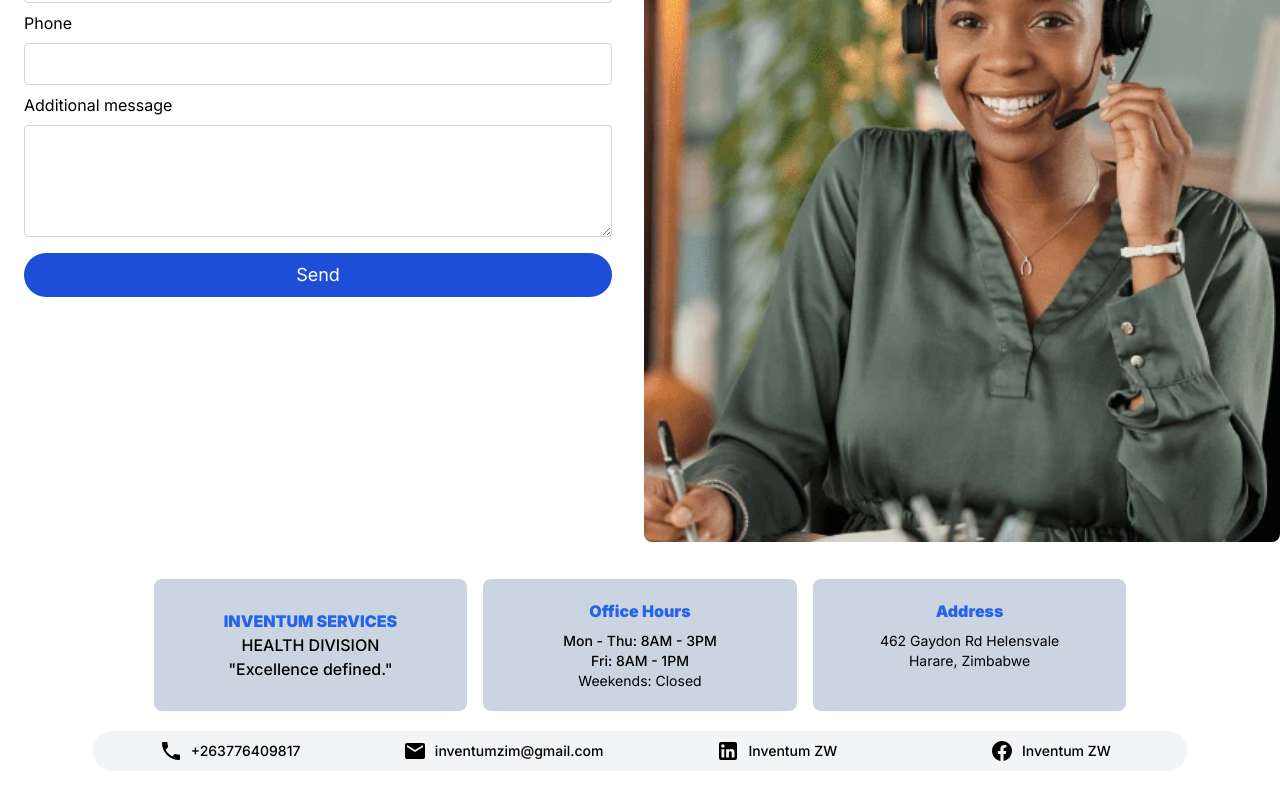
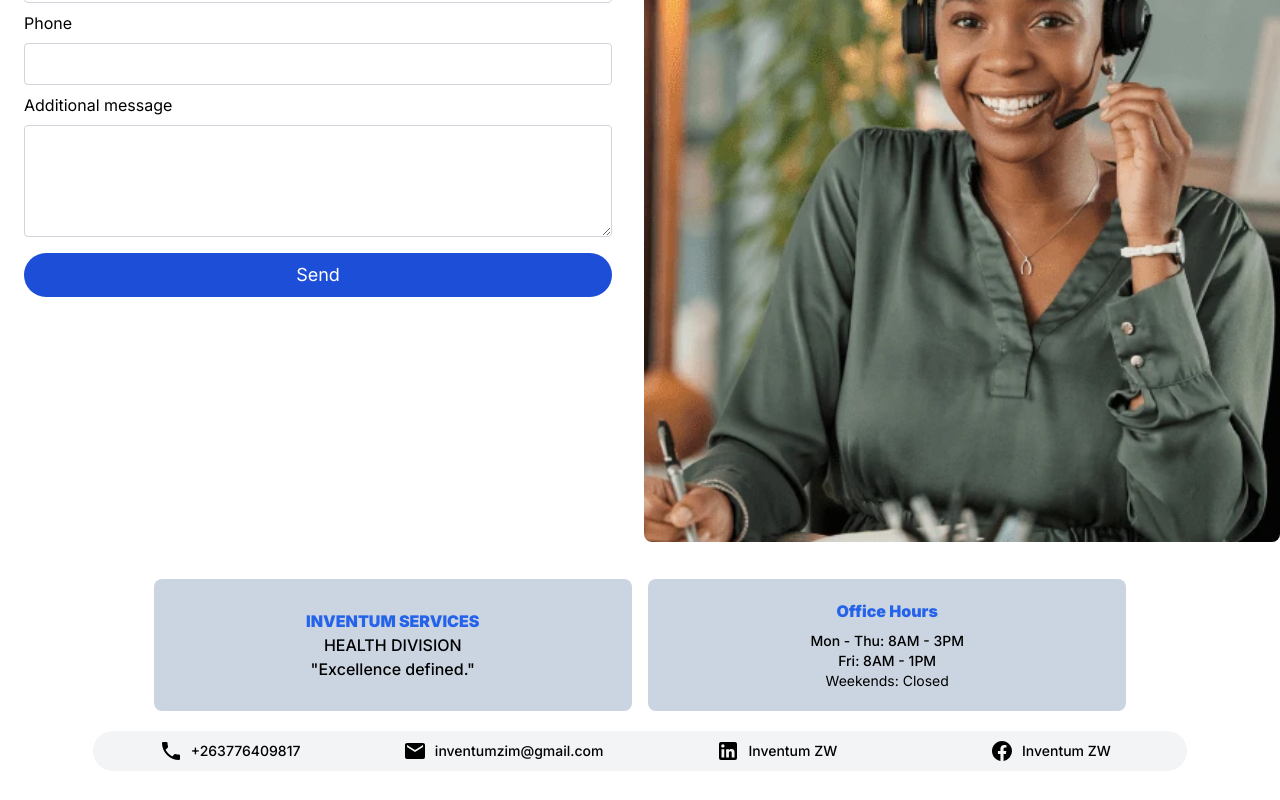
Before and after one commit to brolinr/Inventum_health, a Next.js app: page /contact in a window 1280 px wide. Shown: the part 324-1124 px from the top of the page. Built offline with nearby package versions, Linux system fonts and the light colour scheme.

Commit message:
Removed adress

```diff
--- a/app/ui/components/footer.tsx
+++ b/app/ui/components/footer.tsx
@@ -3,16 +3,20 @@ import Link from "next/link";
 import { mdiPhone, mdiLinkedin, mdiFacebook, mdiEmail } from "@mdi/js";
 
 const social_links = [
-  { username: '+263776409817', icon: mdiPhone, link: 'tel:+263776409817' },
-  { username: 'inventumzim@gmail.com', icon: mdiEmail, link: 'mailto:inventumzim@gmail.com' },
-  { username: 'Inventum ZW', icon: mdiLinkedin, link: '' },
-  { username: 'Inventum ZW', icon: mdiFacebook, link: '' }
+  { username: "+263776409817", icon: mdiPhone, link: "tel:+263776409817" },
+  {
+    username: "inventumzim@gmail.com",
+    icon: mdiEmail,
+    link: "mailto:inventumzim@gmail.com",
+  },
+  { username: "Inventum ZW", icon: mdiLinkedin, link: "" },
+  { username: "Inventum ZW", icon: mdiFacebook, link: "" },
 ];
 
 export default function Footer() {
   return (
     <footer className="w-full p-8 bg-white text-black">
-      <div className="md:w-4/5 mx-auto grid md:grid-cols-3 grid-cols-1 gap-4">
+      <div className="md:w-4/5 mx-auto grid md:grid-cols-2 grid-cols-1 gap-4">
         <div className="col-span-1 bg-slate-300 p-5 rounded-lg flex flex-col justify-center items-center">
           <h1 className="text-blue-600 font-black"> INVENTUM SERVICES </h1>
           <span className="text-black font-medium">HEALTH DIVISION</span>
@@ -20,24 +24,23 @@ export default function Footer() {
         </div>
 
         <div className="col-span-1 bg-slate-300 p-5 rounded-lg flex flex-col">
-          <h1 className="text-blue-600 mb-2 font-black text-center">Office Hours</h1>
-          <span className="text-sm text-black font-medium text-center">Mon - Thu: 8AM - 3PM</span>
-          <span className="text-sm font-medium text-center">Fri: 8AM - 1PM</span>
+          <h1 className="text-blue-600 mb-2 font-black text-center">
+            Office Hours
+          </h1>
+          <span className="text-sm text-black font-medium text-center">
+            Mon - Thu: 8AM - 3PM
+          </span>
+          <span className="text-sm font-medium text-center">
+            Fri: 8AM - 1PM
+          </span>
 
           <span className="text-sm lg:w-3/5 mx-auto text-center">
             Weekends: Closed
           </span>
         </div>
-
-        <div className="col-span-1 bg-slate-300 text-center p-5 rounded-lg flex flex-col">
-          <h1 className="text-blue-600 font-black mb-2"> Address </h1>
-          <span className="text-black text-sm">462 Gaydon Rd Helensvale</span>
-          <span className="text-black text-sm"> Harare, Zimbabwe</span>
-        </div>
       </div>
       <div className="lg:w-[90%] my-5 mx-auto md:rounded-full bg-gray-100 grid md:grid-cols-4 grid-cols-1">
-        {
-          social_links.map((link, index) => (
+        {social_links.map((link, index) => (
           <div
             key={index}
             className="
@@ -55,10 +58,8 @@ export default function Footer() {
               {link.username}
             </Link>
           </div>
-          ))
-        }
-
+        ))}
       </div>
     </footer>
-  )
+  );
 }
```
Lines whose indentation alone changed are shown as unchanged.
